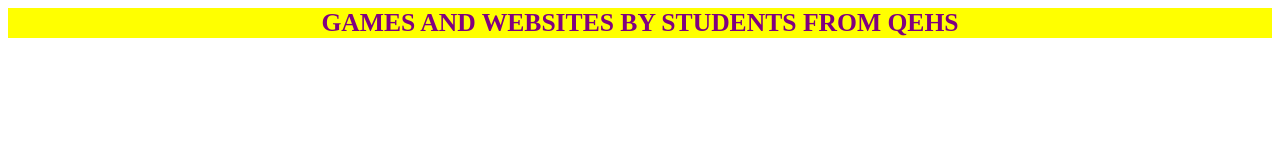
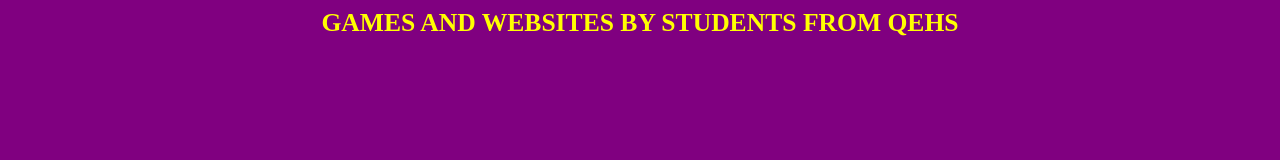
Before and after one commit to Tomtomosaurus/Promotions-Website.github.io, a plain HTML site: page index.html in a window 1280 px wide. Drawn offline with Linux system fonts and the light colour scheme.

Commit message:
Update index.html

```diff
--- a/index.html
+++ b/index.html
@@ -1,13 +1,18 @@
 <html>
     <style>
+        body {
+            background-color: purple;
+        }
         h1 {
             text-align: center;
             font-size: 2vw;
-            color: purple;
-            background-color: yellow;
+            color: yellow;
+            background-color: purple;
         }
     </style>
     <header>
-        <h1>GAMES AND WEBSITES BY STUDENTS FROM QEHS</h1>
+        <h1>
+            GAMES AND WEBSITES BY STUDENTS FROM QEHS
+        </h1>
     </header>
 </html>
```
